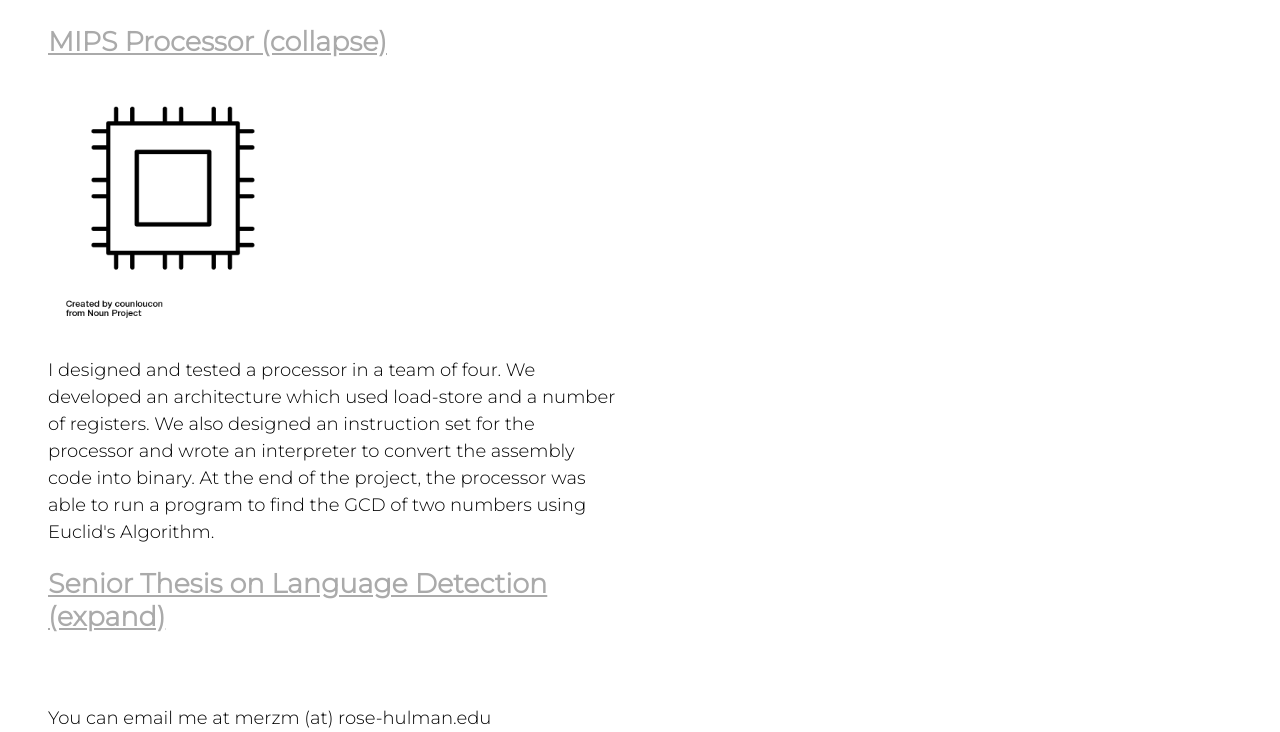
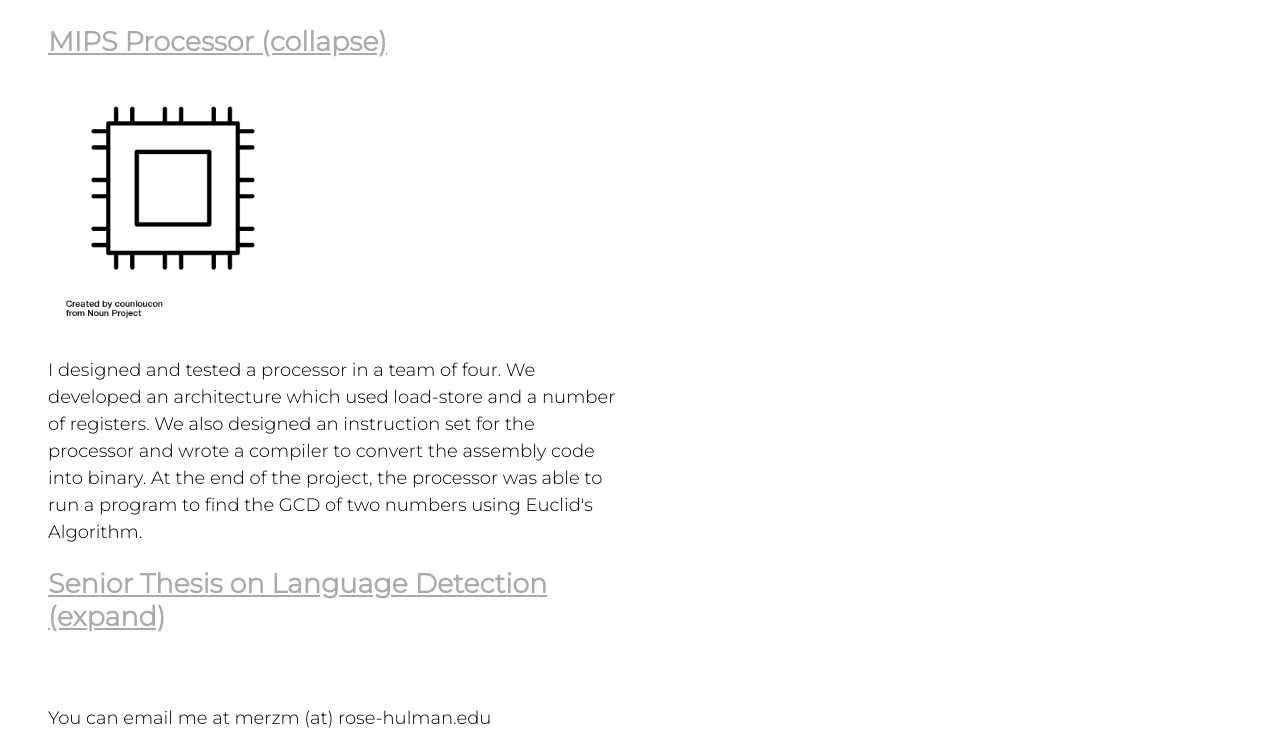
Before and after one commit to meganmerz/meganmerz.github.io, a plain HTML site: page portfolio.html in a window 1280 px wide. Both pictures are taken after a click on the element "MIPS Processor (expand)". Shown: the part 163-895 px from the top of the page. Drawn offline with Linux system fonts and the light colour scheme; a web font is replaced by a local one.

Commit message:
portfolio fix

```diff
--- a/portfolio.html
+++ b/portfolio.html
@@ -40,7 +40,7 @@
                     <img alt="An illustration of a processor" src="images/processor.png">
                     <p>I designed and tested a processor in a team of four. We developed an architecture
                         which used load-store and a number of registers. We also designed an instruction set
-                        for the processor and wrote an interpreter to convert the assembly code into binary.
+                        for the processor and wrote a compiler to convert the assembly code into binary.
                         At the end of the project, the processor was able to run a program to find the GCD of two numbers
                         using Euclid's Algorithm.
                     </p>
```
